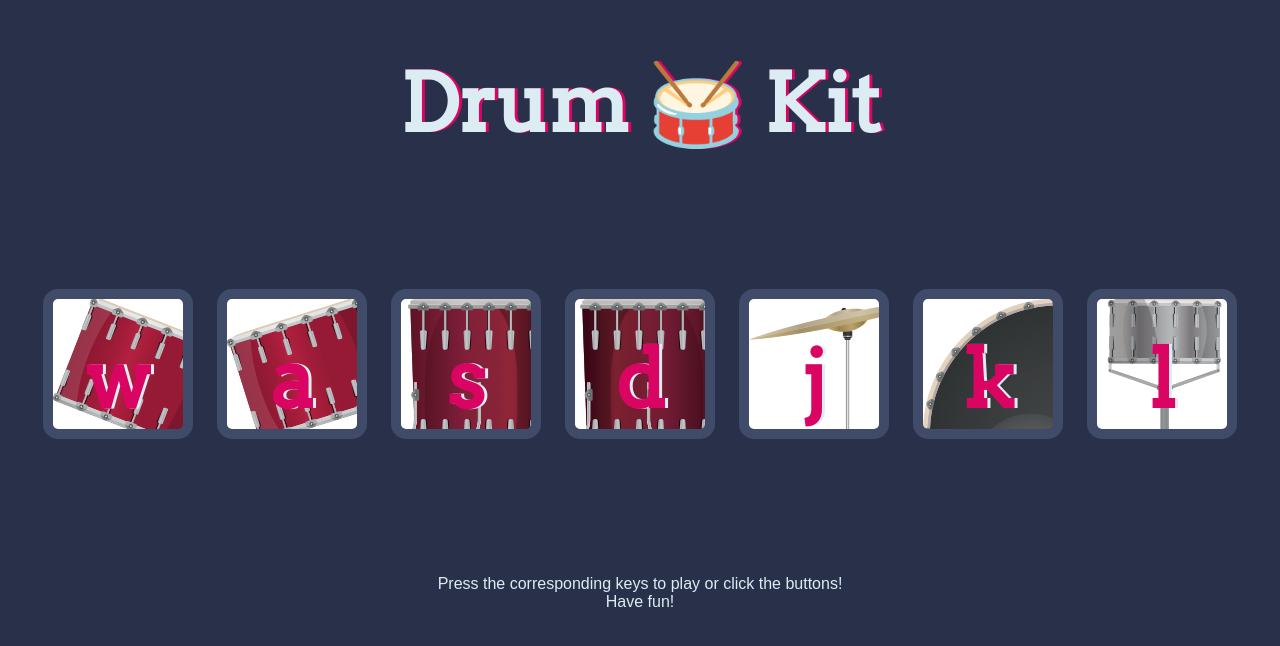
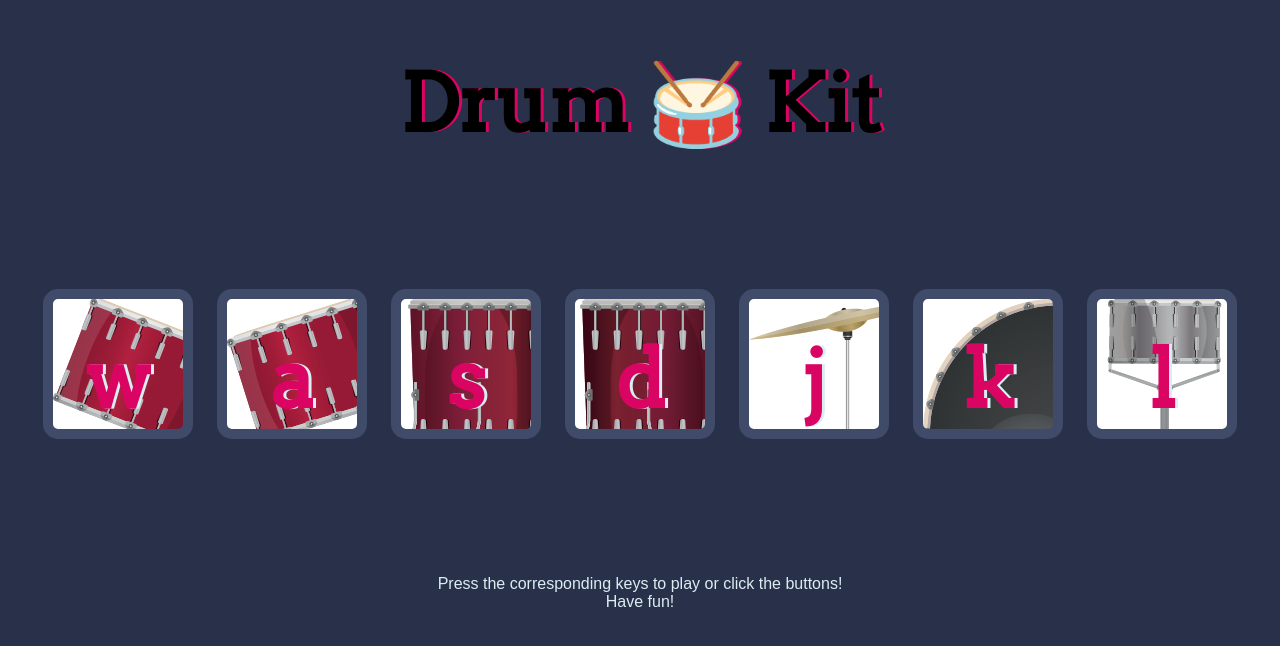
Before and after one commit to tommdim/drumkit, a plain HTML site: page index.html in a window 1280 px wide. In both pictures the pointer is over the element "Drum 🥁 Kit". Drawn offline with Linux system fonts and the light colour scheme.

Commit message:
Update styles.css

```diff
--- a/styles.css
+++ b/styles.css
@@ -9,6 +9,10 @@ h1 {
   font-family: "Arvo", cursive;
   text-shadow: 3px 0 #DA0463;
 
+}
+
+h1:hover{
+color:#000
 }
 
 footer {
```
